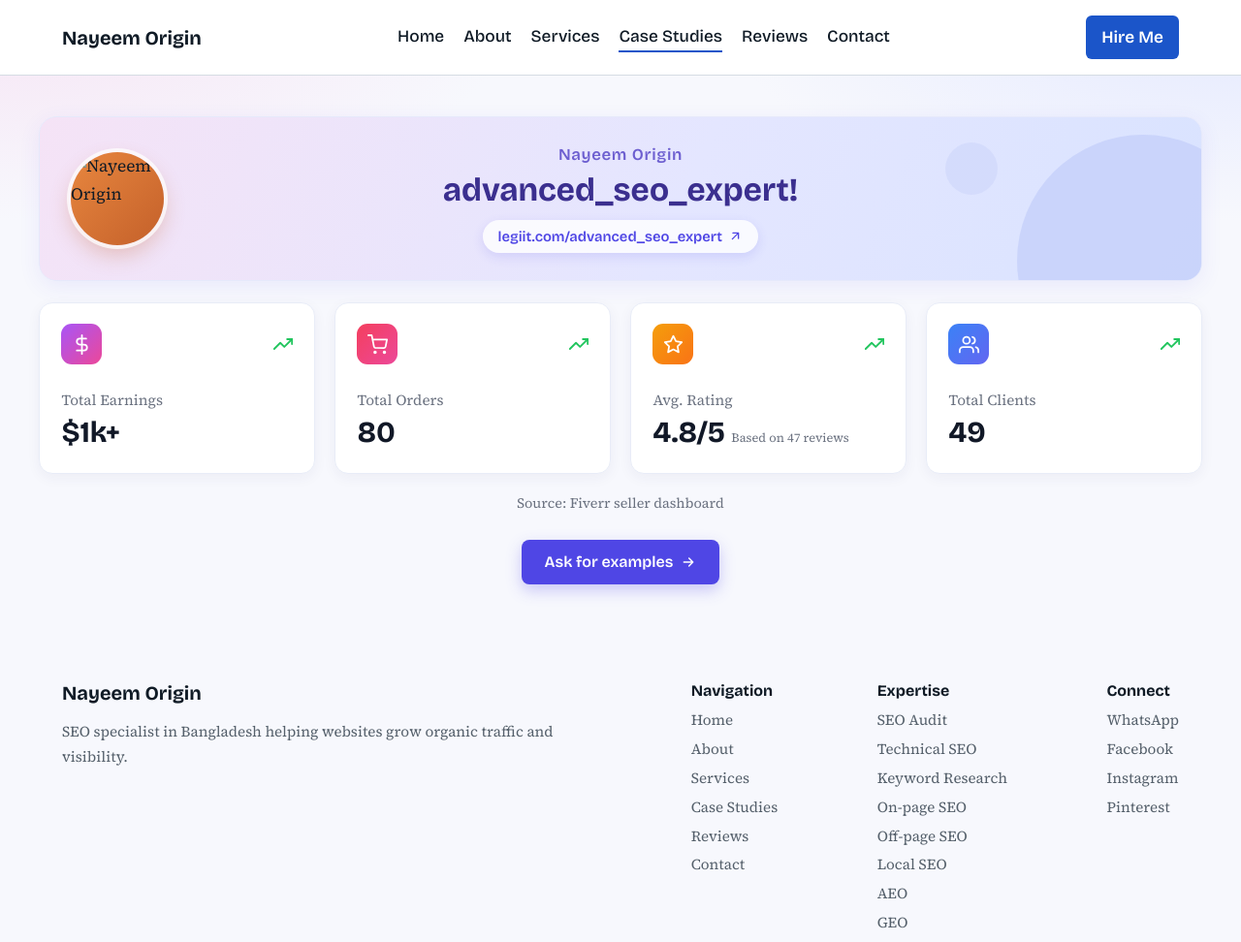
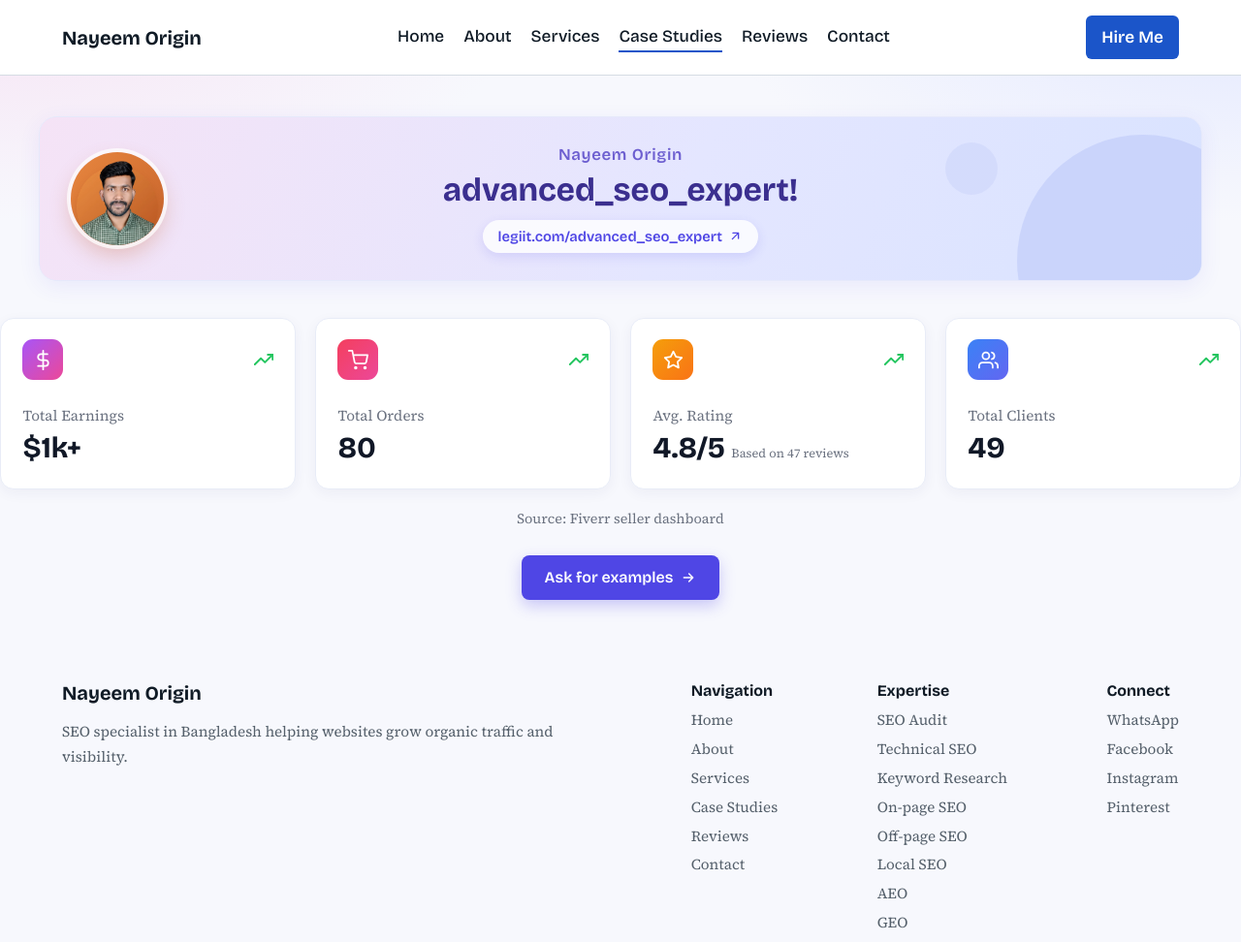
Before and after one commit to nayeemorigin/Nayeem-Site, a plain HTML site: page case-studies.html in a window 1280 px wide. Shown: the top 972 px of the page at 97% size. Drawn offline with nearby package versions, Linux system fonts and the light colour scheme.

Commit message:
Update case-studies.html

```diff
--- a/case-studies.html
+++ b/case-studies.html
@@ -16,11 +16,13 @@
 <main><div class="wrap cs-wrap">
 <h1 class="sr-only">Case studies</h1>
 <div class="cs-banner">
-<div class="cs-avatar"><img src="images/images/nayeem-circle.webp" onerror="this.onerror=null;this.src='images/nayeem.jpg'" alt="Nayeem Origin" width="96" height="96"></div>
+<div class="cs-avatar"><img src="images/nayeem-circle.webp" alt="Nayeem Origin" width="110" height="120"></div>
 <div class="cs-center">
 <p class="cs-brand">Nayeem Origin</p>
 <p class="cs-name">advanced_seo_expert!</p>
 <a class="cs-link" href="https://legiit.com/advanced_seo_expert" target="_blank" rel="noopener">legiit.com/advanced_seo_expert <svg viewBox="0 0 24 24"><path d="M7 17 17 7M8 7h9v9"/></svg></a>
+</div>
+<span aria-hidden="true"></span>
 </div>
 <span aria-hidden="true"></span>
 </div>
```
